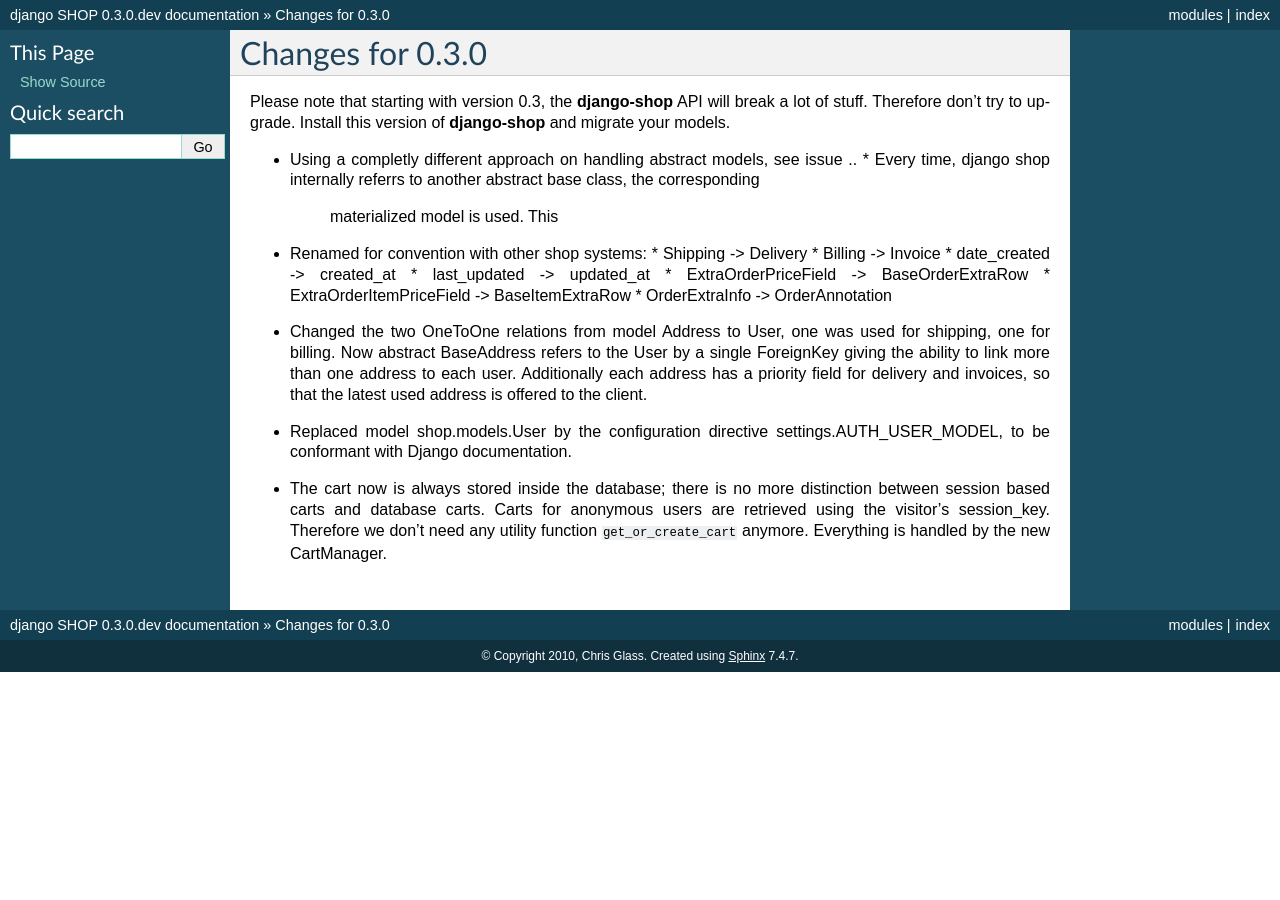
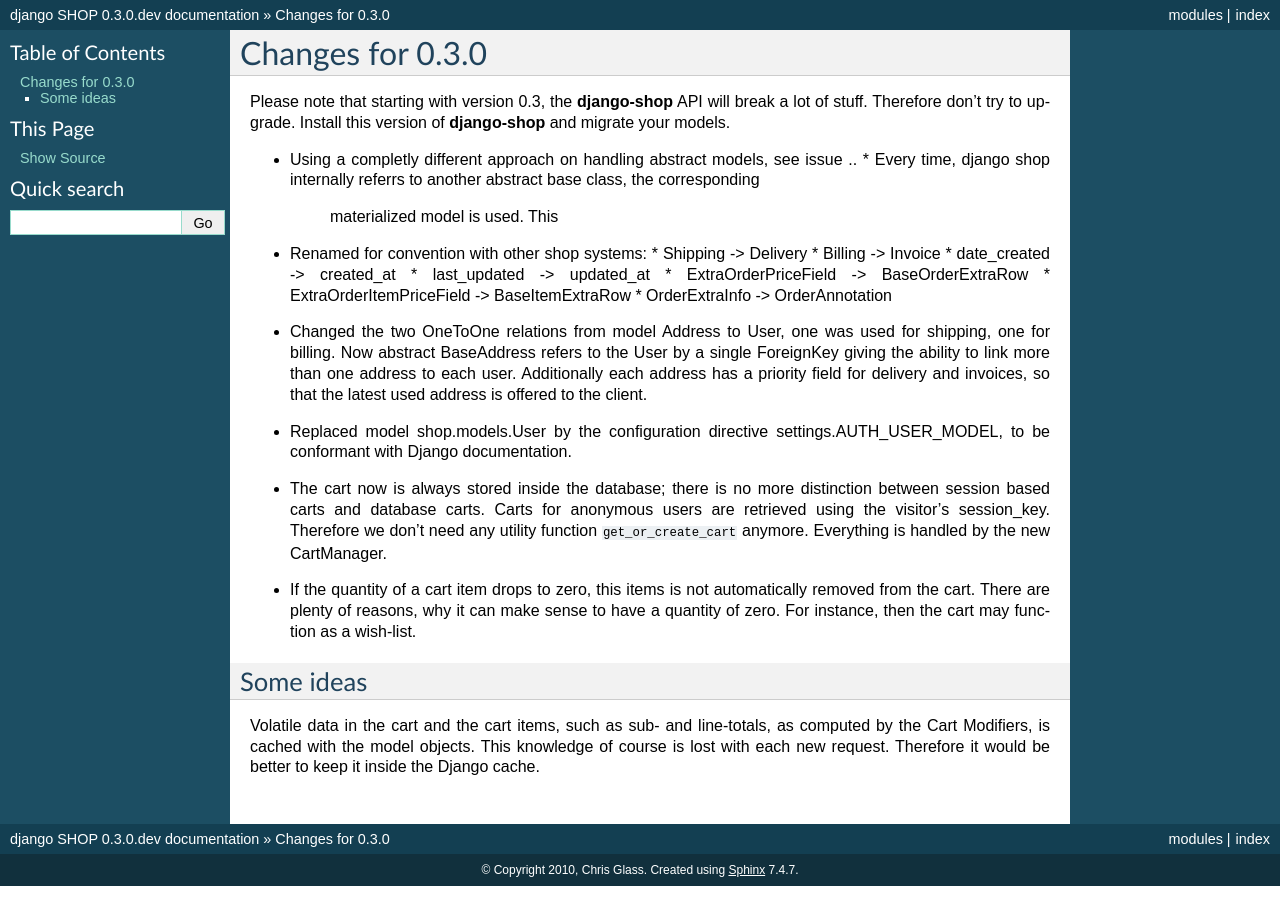
Before and after one commit to joker-softdev/django_shop, a Sphinx documentation site: the page built from docs/changes-0.3.0.rst, in a window 1280 px wide. Built offline with Sphinx 7.4.7, drawn with Linux system fonts in a browser that asks for light colours.

Commit message:
update changes

```diff
--- a/docs/changes-0.3.0.rst
+++ b/docs/changes-0.3.0.rst
@@ -26,3 +26,15 @@
   based carts and database carts. Carts for anonymous users are retrieved using the visitor's
   session_key. Therefore we don't need any utility function ``get_or_create_cart`` anymore.
   Everything is handled by the new CartManager.
+* If the quantity of a cart item drops to zero, this items is not automatically removed from the
+  cart. There are plenty of reasons, why it can make sense to have a quantity of zero. For instance,
+  then the cart may function as a wish-list.
+
+
+
+
+Some ideas
+----------
+Volatile data in the cart and the cart items, such as sub- and line-totals, as computed by the Cart
+Modifiers, is cached with the model objects. This knowledge of course is lost with each new request.
+Therefore it would be better to keep it inside the Django cache.
```
